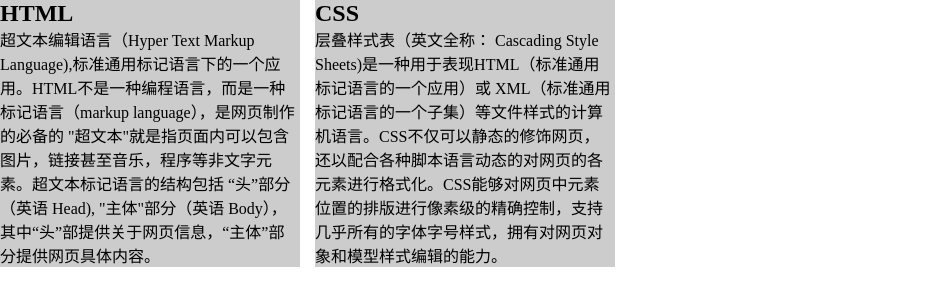
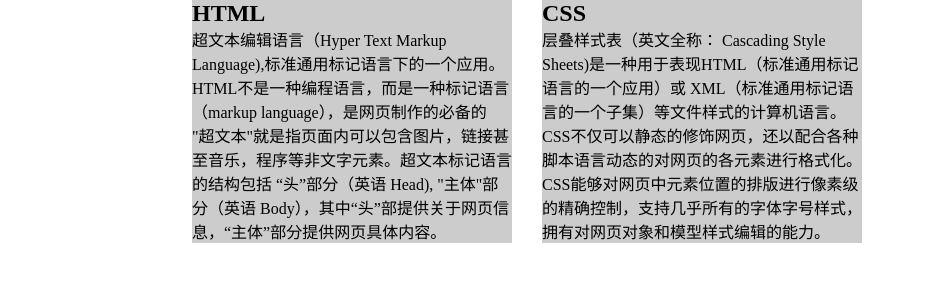
Before and after one commit to chenwen202/learn, a plain HTML site: page web/website/class_web/task/task3/index.html in a window 1280 px wide. Shown: the whole page, without its empty margins (0-925 px from the left). Drawn offline with Linux system fonts and the light colour scheme.

Commit message:
task3/index.html

```diff
--- a/web/website/class_web/task/task3/index.html
+++ b/web/website/class_web/task/task3/index.html
@@ -8,22 +8,25 @@
 		padding: 0;
 		margin: 0;
 	}
+	body{
+		width="1000px";
+		height="800px";
+	}
 	#div_parent{
-		float: left;
-		width:0.7;
-		text-align: center;
+		width:70%;
+		margin: 0 auto;
 	}
 	#div_left{
 		float: left;
-		width: 300px;
+		width: 320px;
 		background-color: #ccc;
-		margin-right: 7px;
+		margin-right: 15px;
 	}
 	#div_right{
-		float: right;
-		width: 300px;
+		float: left;
+		width: 320px;
 		background-color: #ccc;
-		margin-left: 8px;
+		margin-left: 15px;
 	}
 	h2{
 		text-align: left;
```
